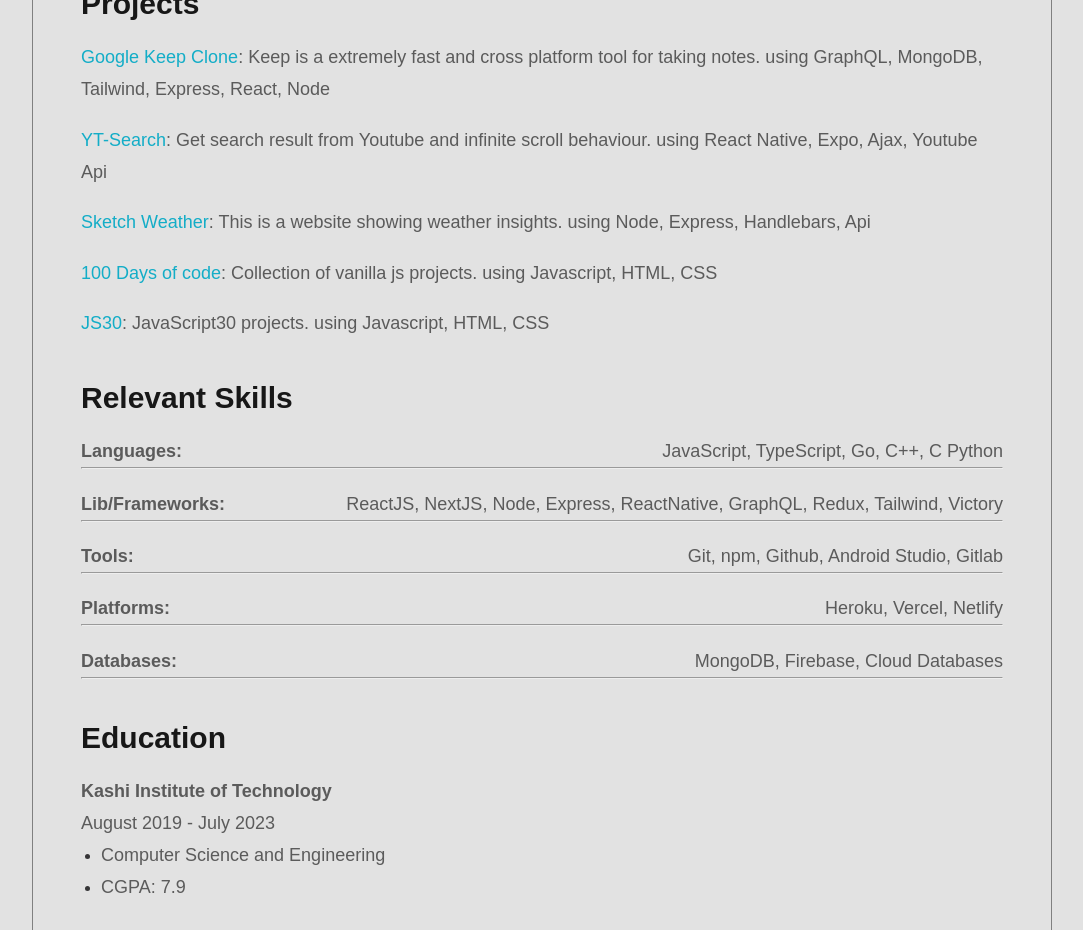
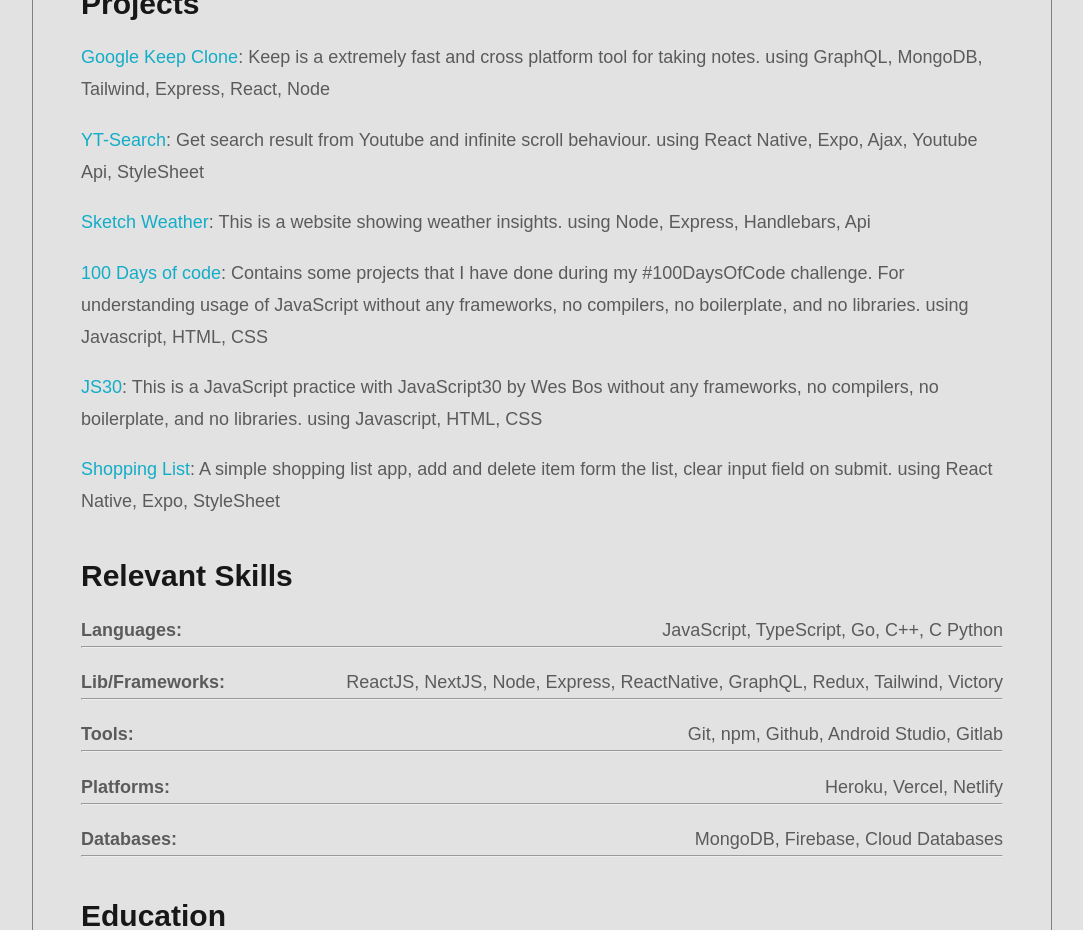
Before and after one commit to sketchomania/portfolio, a Next.js app: page /resume in a window 1280 px wide. Shown: the part 1040-1970 px from the top of the page, without its empty margins (98-1181 px from the left). Built offline with nearby package versions, Linux system fonts and the light colour scheme.

Commit message:
chore: readme improvements, projects links and image

```diff
--- a/src/components/artworks/Artworks.js
+++ b/src/components/artworks/Artworks.js
@@ -58,6 +58,8 @@
         </GridContainer>
 
         <>
+          <br />
+          <br />
           <ContactMe />
         </>
       </Section>
--- a/src/constants/projects.js
+++ b/src/constants/projects.js
@@ -27,7 +27,13 @@
     source: "https://github.com/sketchomania/yt-search-scroll",
     image:
       "https://raw.githubusercontent.com/sketchomania/yt-search-scroll/main/assets/youtube-icon.jpg",
-    tags: [" React Native, "," Expo, ", " Ajax, ", " Youtube Api ", ],
+    tags: [
+      " React Native, ",
+      " Expo, ",
+      " Ajax, ",
+      " Youtube Api, ",
+      "StyleSheet ",
+    ],
     date: "",
     desc: "",
   },
@@ -46,7 +52,8 @@
   {
     id: 3,
     title: "100 Days of code",
-    subtitle: "Collection of vanilla js projects.",
+    subtitle:
+      "Contains some projects that I have done during my #100DaysOfCode challenge. For understanding usage of JavaScript without any frameworks, no compilers, no boilerplate, and no libraries.",
     visit: "https://100-doc-vaibhav.netlify.app/",
     source: "https://github.com/sketchomania/100DaysOfCode",
     image:
@@ -58,15 +65,28 @@
   {
     id: 4,
     title: "JS30",
-    subtitle: "JavaScript30 projects.",
+    subtitle:
+      "This is a JavaScript practice with JavaScript30 by Wes Bos without any frameworks, no compilers, no boilerplate, and no libraries.",
     visit: "https://javascript30-by-vaibhav.netlify.app/",
     source: "https://github.com/sketchomania/JS30",
-    image:
-      "https://github.com/sketchomania/100DaysOfCode/raw/master/project-img/repo-img.png",
+    image: "https://javascript30.com/images/JS3-social-share.png",
     tags: [" Javascript, ", " HTML, ", " CSS "],
     date: "2021-07-01",
     desc: "This is a JavaScript practice with JavaScript30 by Wes Bos without any frameworks, no compilers, no boilerplate, and no libraries",
   },
+  {
+    id: 5,
+    title: "Shopping List",
+    subtitle:
+      "A simple shopping list app, add and delete item form the list, clear input field on submit.",
+    visit: "https://github.com/sketchomania/simple-shopping-list",
+    source: "https://github.com/sketchomania/simple-shopping-list",
+    image:
+      "https://camo.githubusercontent.com/1389ce0956d053f9bd560adfdb033d4e1162b6f31d7aa8298169cc891609e939/68747470733a2f2f6d656469612e67697068792e636f6d2f6d656469612f3159634b794f753267466f32785431596b332f67697068792e676966",
+    tags: [" React Native, ", " Expo, ", "StyleSheet "],
+    date: "",
+    desc: "",
+  },
 ];
 
 export default data;
```
Also changed, not shown: public/portfolio-preview.png (added), 1 other file (tests, documents, lock files or other folders).
